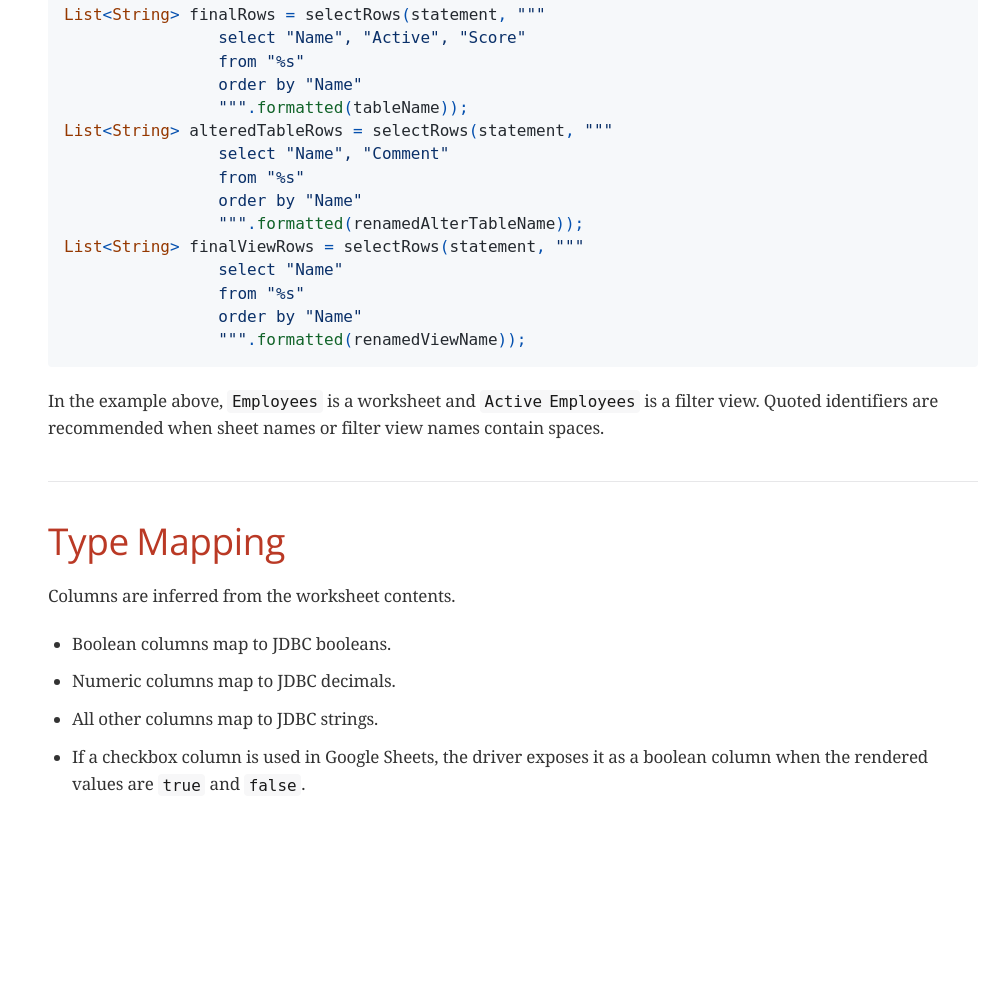
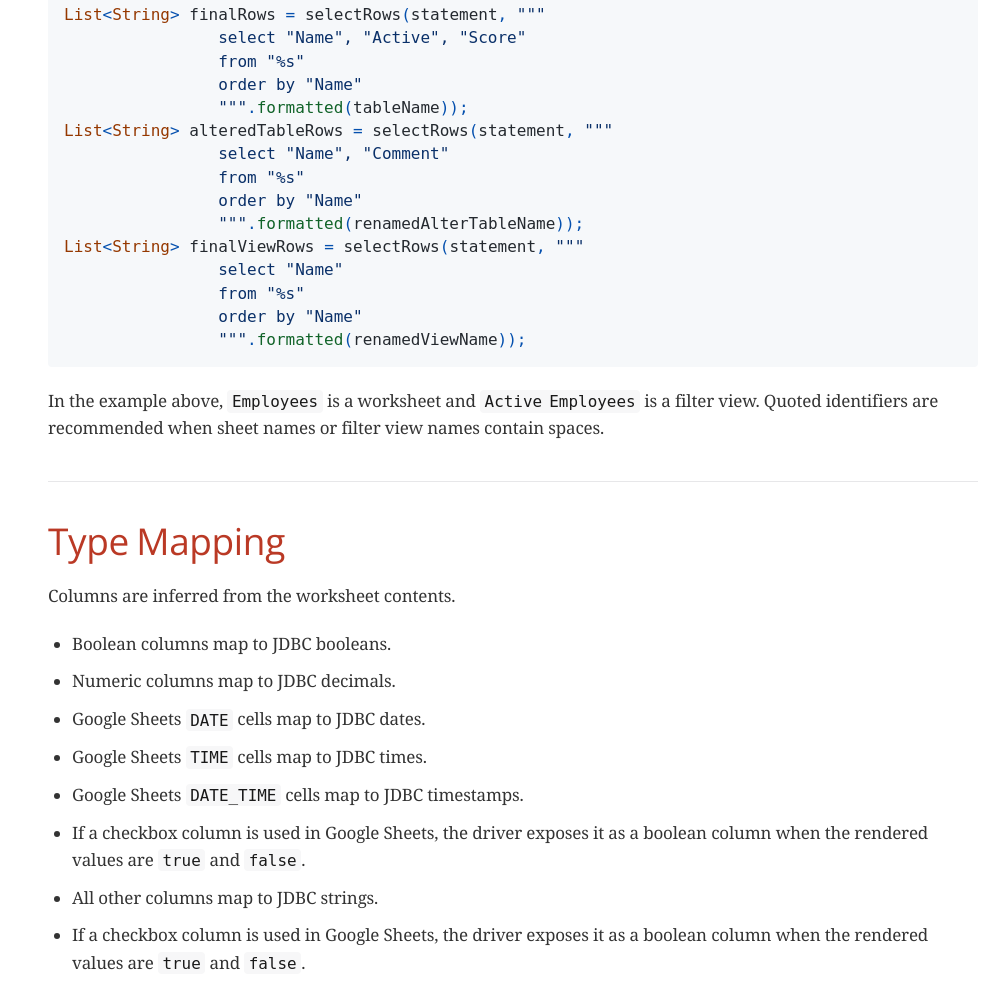
Before and after one commit to rahulsom/orri, a plain HTML site: page index.html in a window 1280 px wide. Shown: the part 6267-7275 px from the top of the page, without its empty margins (287-1280 px from the left). Before the commit the page ends 7104 px from the top, so only its background shows below. Drawn offline with nearby package versions, Linux system fonts and the light colour scheme; a web font is replaced by a local one.

Commit message:
deploy: f6bc0bf75f8d2414b26ce9abc7dc946e1f351f4f

```diff
--- a/index.html
+++ b/index.html
@@ -906,6 +906,18 @@ Quoted identifiers are recommended when sheet names or filter view names contain
 <p>Numeric columns map to JDBC decimals.</p>
 </li>
 <li>
+<p>Google Sheets <code>DATE</code> cells map to JDBC dates.</p>
+</li>
+<li>
+<p>Google Sheets <code>TIME</code> cells map to JDBC times.</p>
+</li>
+<li>
+<p>Google Sheets <code>DATE_TIME</code> cells map to JDBC timestamps.</p>
+</li>
+<li>
+<p>If a checkbox column is used in Google Sheets, the driver exposes it as a boolean column when the rendered values are <code>true</code> and <code>false</code>.</p>
+</li>
+<li>
 <p>All other columns map to JDBC strings.</p>
 </li>
 <li>
```
